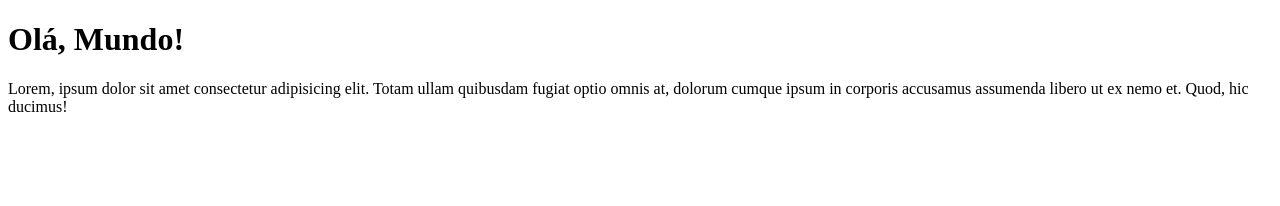
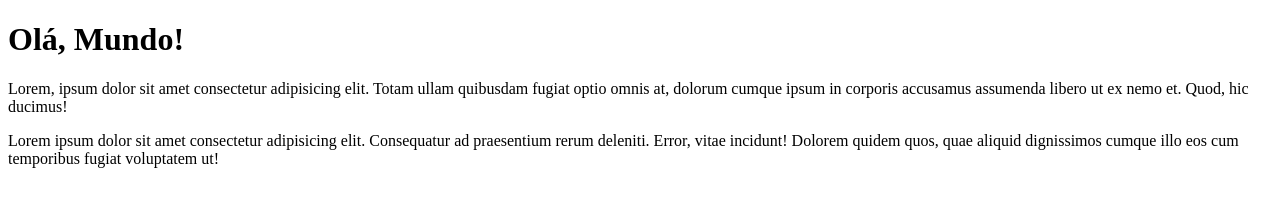
Before and after one commit to ThalesOS/Ola-Mundo, a plain HTML site: page site-exemplo/index.html in a window 1280 px wide. Drawn offline with Linux system fonts and the light colour scheme.

Commit message:
adicionei mais um paragrafo a pagina inicial

```diff
--- a/site-exemplo/index.html
+++ b/site-exemplo/index.html
@@ -8,5 +8,6 @@
 <body>
     <h1>Olá, Mundo!</h1>
     <p>Lorem, ipsum dolor sit amet consectetur adipisicing elit. Totam ullam quibusdam fugiat optio omnis at, dolorum cumque ipsum in corporis accusamus assumenda libero ut ex nemo et. Quod, hic ducimus!</p>
+    <p>Lorem ipsum dolor sit amet consectetur adipisicing elit. Consequatur ad praesentium rerum deleniti. Error, vitae incidunt! Dolorem quidem quos, quae aliquid dignissimos cumque illo eos cum temporibus fugiat voluptatem ut!</p>
 </body>
 </html>
```
